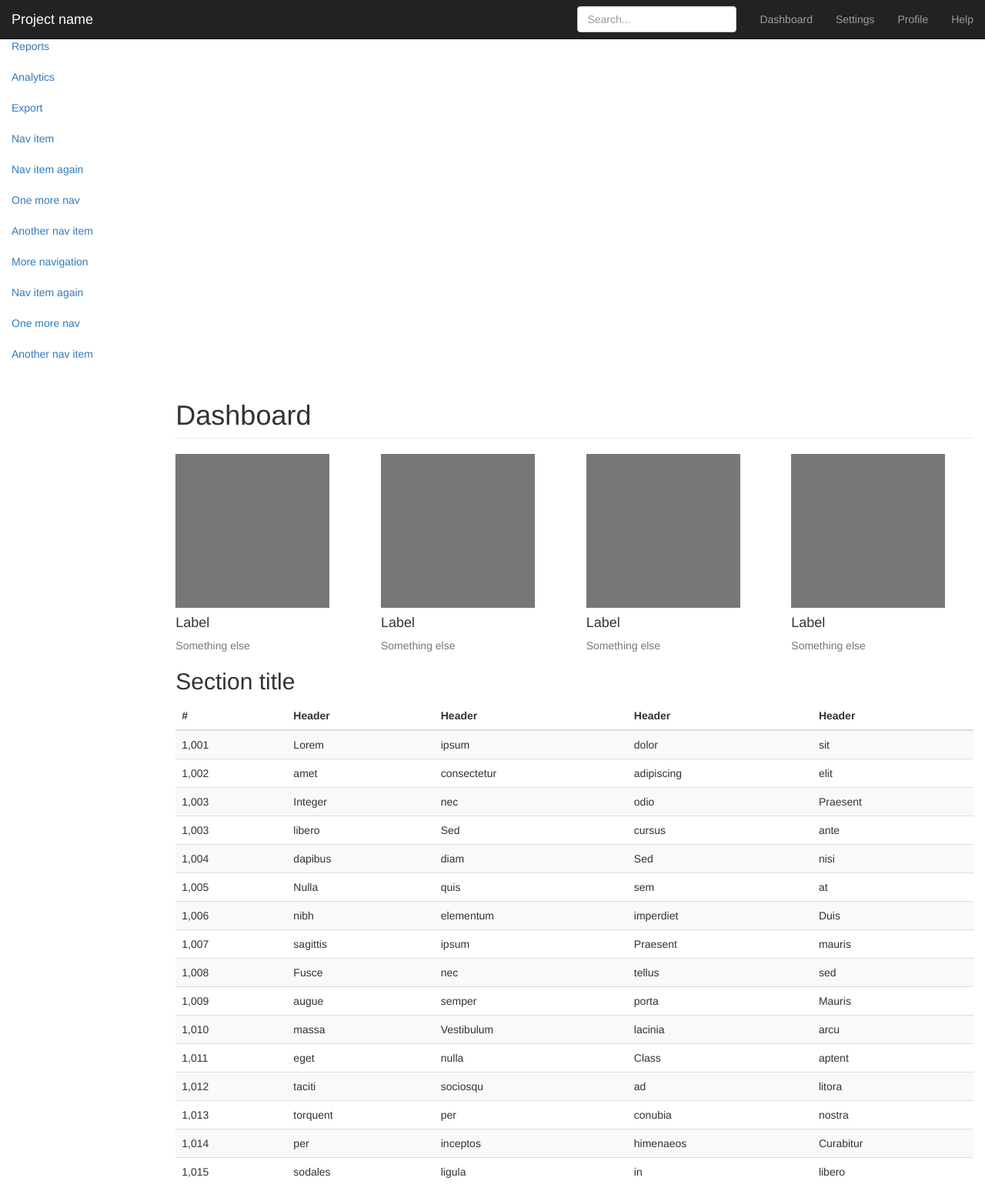
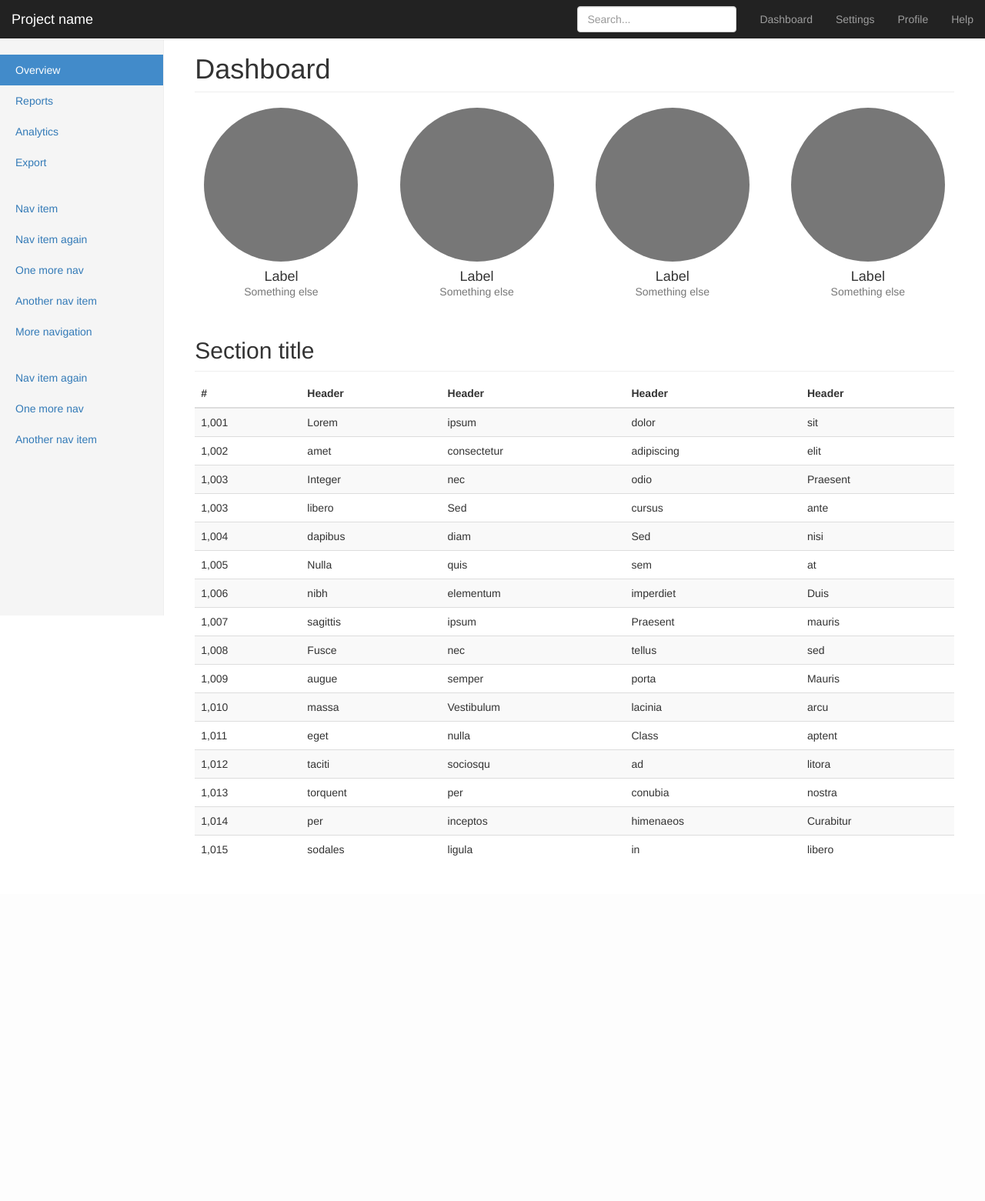
Before and after one commit to markusgerman/digitalcheck, a Django app: page / in a window 1280 px wide. Shown: the whole page at 77% size. After the commit the page ends 1112 px from the top, so only its background shows below. Run offline with Django 3.2, Linux system fonts and the light colour scheme; some libraries are stand-ins or nearby versions.

Commit message:
Added CSS and HTML

```diff
--- a/digital_check/basic_app/templates/layout.html
+++ b/digital_check/basic_app/templates/layout.html
@@ -12,12 +12,9 @@
     <!-- Bootstrap -->
     <link rel="stylesheet" href="https://stackpath.bootstrapcdn.com/bootstrap/3.4.1/css/bootstrap.min.css" integrity="sha384-HSMxcRTRxnN+Bdg0JdbxYKrThecOKuH5zCYotlSAcp1+c8xmyTe9GYg1l9a69psu" crossorigin="anonymous">
 
-    <!-- HTML5 shim and Respond.js for IE8 support of HTML5 elements and media queries -->
-    <!-- WARNING: Respond.js doesn't work if you view the page via file:// -->
-    <!--[if lt IE 9]>
-      <script src="https://oss.maxcdn.com/html5shiv/3.7.3/html5shiv.min.js"></script>
-      <script src="https://oss.maxcdn.com/respond/1.4.2/respond.min.js"></script>
-    <![endif]-->
+    <!-- Custom styles for this template -->
+    <link rel="stylesheet" type="text/css" href="{% static 'css/dashboard.css' %}">
+
   </head>
   <body>
     <!--Bootstrap Navbar-->
@@ -46,6 +43,8 @@
       </div>
     </nav>
 
+
+    <!--Bootstrap Sidebar-->
      <div class="row">
         <div class="col-sm-3 col-md-2 sidebar">
           <ul class="nav nav-sidebar">
--- /dev/null
+++ b/digital_check/static/css/dashboard.css
@@ -0,0 +1,105 @@
+/*
+ * Base structure
+ */
+
+/* Move down content because we have a fixed navbar that is 50px tall */
+body {
+    padding-top: 50px;
+  }
+
+
+  /*
+   * Global add-ons
+   */
+
+  .sub-header {
+    padding-bottom: 10px;
+    border-bottom: 1px solid #eee;
+  }
+
+  /*
+   * Top navigation
+   * Hide default border to remove 1px line.
+   */
+  .navbar-fixed-top {
+    border: 0;
+  }
+
+  /*
+   * Sidebar
+   */
+
+  /* Hide for mobile, show later */
+  .sidebar {
+    display: none;
+  }
+  @media (min-width: 768px) {
+    .sidebar {
+      position: fixed;
+      top: 51px;
+      bottom: 0;
+      left: 0;
+      z-index: 1000;
+      display: block;
+      padding: 20px;
+      overflow-x: hidden;
+      overflow-y: auto; /* Scrollable contents if viewport is shorter than content. */
+      background-color: #f5f5f5;
+      border-right: 1px solid #eee;
+    }
+  }
+
+  /* Sidebar navigation */
+  .nav-sidebar {
+    margin-right: -21px; /* 20px padding + 1px border */
+    margin-bottom: 20px;
+    margin-left: -20px;
+  }
+  .nav-sidebar > li > a {
+    padding-right: 20px;
+    padding-left: 20px;
+  }
+  .nav-sidebar > .active > a,
+  .nav-sidebar > .active > a:hover,
+  .nav-sidebar > .active > a:focus {
+    color: #fff;
+    background-color: #428bca;
+  }
+
+
+  /*
+   * Main content
+   */
+
+  .main {
+    padding: 20px;
+  }
+  @media (min-width: 768px) {
+    .main {
+      padding-right: 40px;
+      padding-left: 40px;
+    }
+  }
+  .main .page-header {
+    margin-top: 0;
+  }
+
+
+  /*
+   * Placeholder dashboard ideas
+   */
+
+  .placeholders {
+    margin-bottom: 30px;
+    text-align: center;
+  }
+  .placeholders h4 {
+    margin-bottom: 0;
+  }
+  .placeholder {
+    margin-bottom: 20px;
+  }
+  .placeholder img {
+    display: inline-block;
+    border-radius: 50%;
+  }
```
